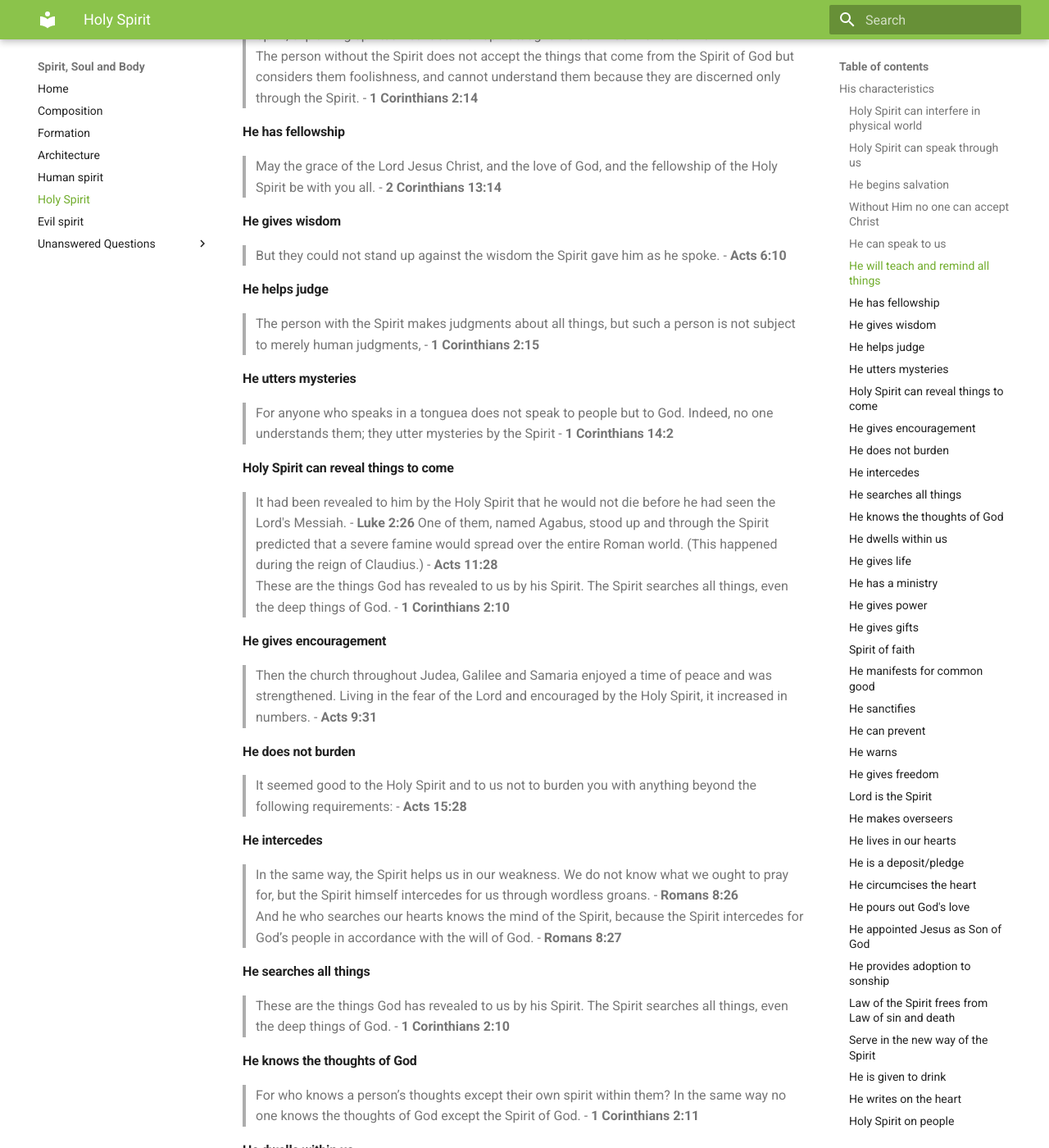
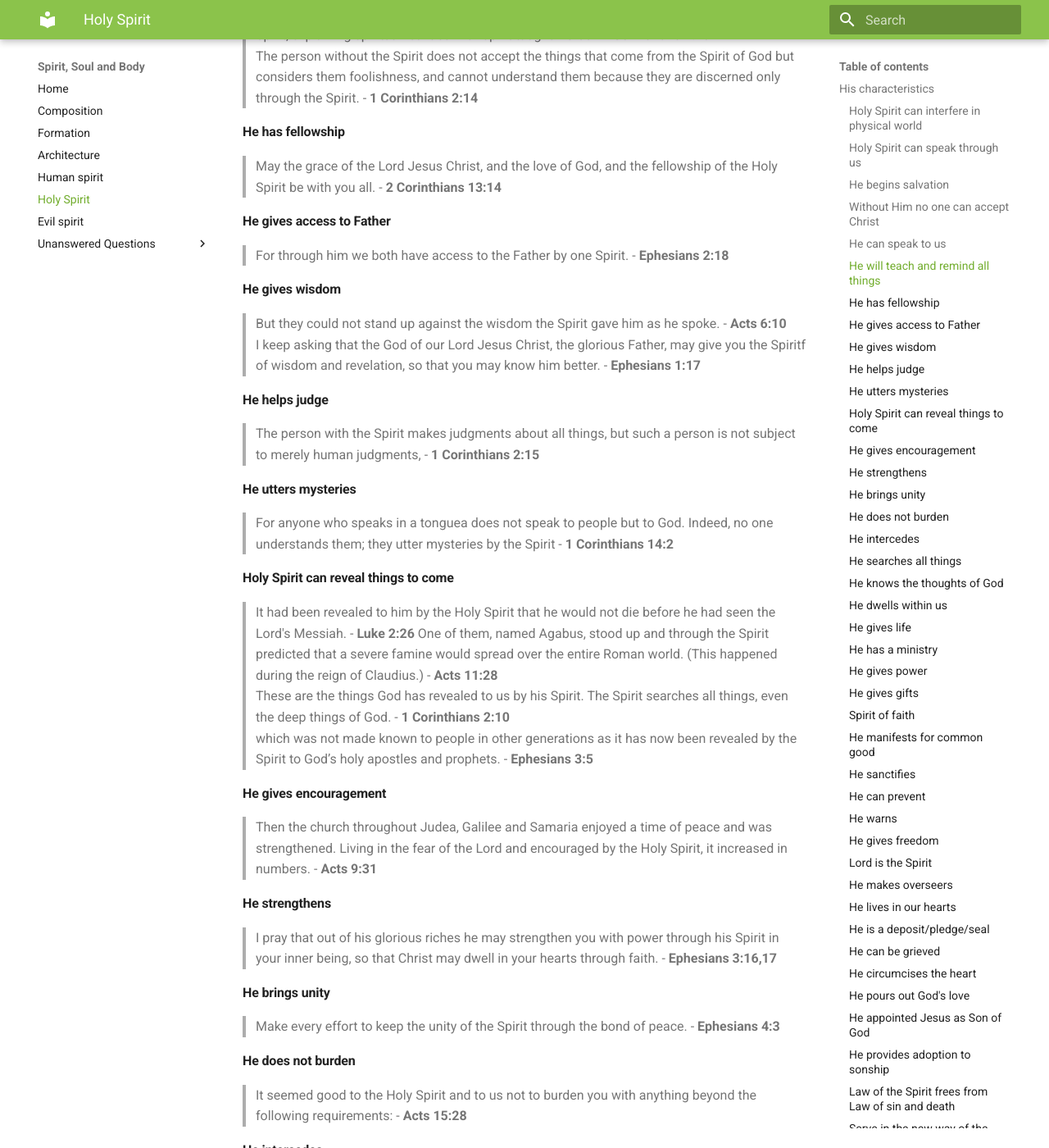
Before and after one commit to onedayatatime/spiritsoulbody, an MkDocs documentation site: the page built from docs/holy-spirit.md, in a window 1280 px wide and 1400 px high, scrolled down 1728 px. Shown: the whole window at 82% size. Built offline with MkDocs 1.6.1 and Material for MkDocs 9.7.7, drawn with Linux system fonts in a browser that asks for light colours; old or Windows-style settings are respelled for this version of MkDocs; some of the changed text lies outside the part shown.

Commit message:
Ephesians

```diff
--- a/docs/holy-spirit.md
+++ b/docs/holy-spirit.md
@@ -43,8 +43,12 @@
 #### He has fellowship
 > May the grace of the Lord Jesus Christ, and the love of God, and the fellowship of the Holy Spirit be with you all. - **2 Corinthians 13:14**
 
+#### He gives access to Father
+> For through him we both have access to the Father by one Spirit. - **Ephesians 2:18**
+
 #### He gives wisdom
 > But they could not stand up against the wisdom the Spirit gave him as he spoke. - **Acts 6:10**
+> I keep asking that the God of our Lord Jesus Christ, the glorious Father, may give you the Spiritf of wisdom and revelation, so that you may know him better. - **Ephesians 1:17**
 
 #### He helps judge
 > The person with the Spirit makes judgments about all things, but such a person is not subject to merely human judgments, - **1 Corinthians 2:15**
@@ -57,9 +61,16 @@
 > It had been revealed to him by the Holy Spirit that he would not die before he had seen the Lord's Messiah. - **Luke 2:26**
 > One of them, named Agabus, stood up and through the Spirit predicted that a severe famine would spread over the entire Roman world. (This happened during the reign of Claudius.) - **Acts 11:28**
 > These are the things God has revealed to us by his Spirit. The Spirit searches all things, even the deep things of God. - **1 Corinthians 2:10**
+> which was not made known to people in other generations as it has now been revealed by the Spirit to God’s holy apostles and prophets. - **Ephesians 3:5**
 
 #### He gives encouragement
 > Then the church throughout Judea, Galilee and Samaria enjoyed a time of peace and was strengthened. Living in the fear of the Lord and encouraged by the Holy Spirit, it increased in numbers. - **Acts 9:31**
+
+#### He strengthens
+> I pray that out of his glorious riches he may strengthen you with power through his Spirit in your inner being, so that Christ may dwell in your hearts through faith. - **Ephesians 3:16,17**
+
+#### He brings unity
+> Make every effort to keep the unity of the Spirit through the bond of peace. - **Ephesians 4:3**
 
 #### He does not burden
 > It seemed good to the Holy Spirit and to us not to burden you with anything beyond the following requirements: - **Acts 15:28**
@@ -80,6 +91,7 @@
 > Don’t you know that you yourselves are God’s temple and that God’s Spirit dwells in your midst? - **1 Corinthians 3:16**
 > Do you not know that your bodies are temples of the Holy Spirit, who is in you, whom you have received from God? You are not your own; - **1 Corinthians 6:19**
 > In my judgment, she is happier if she stays as she is—and I think that I too have the Spirit of God. - **1 Corinthians 7:40**
+> And in him you too are being built together to become a dwelling in which God lives by his Spirit. - **Ephesians 2:22**
 
 #### He gives life
 > The Spirit gives life; the flesh counts for nothing. The words I have spoken to you—they are full of the Spirit and life. - **John 6: 63**
@@ -132,9 +144,14 @@
 #### He lives in our hearts
 > He anointed us, set his seal of ownership on us, and put his Spirit in our hearts as a deposit, guaranteeing what is to come. - **2 Corinthians 1:22**
 
-#### He is a deposit/pledge
+#### He is a deposit/pledge/seal
 > He anointed us, set his seal of ownership on us, and put his Spirit in our hearts as a deposit, guaranteeing what is to come. - **2 Corinthians 1:22**
 > Now the one who has fashioned us for this very purpose is God, who has given us the Spirit as a deposit, guaranteeing what is to come. - **2 Corinthians 5:5**
+> And you also were included in Christ when you heard the message of truth, the gospel of your salvation. When you believed, you were marked in him with a seal, the promised Holy Spirit, who is a deposit guaranteeing our inheritance until the redemption of those who are God’s possession—to the praise of his glory. - **Ephesians 1: 13**
+> And do not grieve the Holy Spirit of God, with whom you were sealed for the day of redemption. - **Ephesians 4:30**
+
+#### He can be grieved
+> And do not grieve the Holy Spirit of God, with whom you were sealed for the day of redemption. - **Ephesians 4:30**
 
 #### He circumcises the heart
 > No, a person is a Jew who is one inwardly; and circumcision is circumcision of the heart, by the Spirit, not by the written code. - **Romans 2:29**
@@ -163,6 +180,7 @@
 
 #### He writes on the heart
 > You show that you are a letter from Christ, the result of our ministry, written not with ink but with the Spirit of the living God, not on tablets of stone but on tablets of human hearts. - **2 Corinthians 3:3**
+
 #### Holy Spirit on people
 > I will put my Spirit on him - **Matthew 12:18**
 > ... he(John) saw the Spirit of God descending like a dove and alighting on him(Jesus). - **Matthew 3:16**
@@ -196,6 +214,7 @@ TODO: Isaiah 42:1-4, 61:1
 > Then Ananias went to the house and entered it. Placing his hands on Saul, he said, “Brother Saul, the Lord—Jesus, who appeared to you on the road as you were coming here—has sent me so that you may see again and be filled with the Holy Spirit.” - **Acts 9:17**
 > Then Saul, who was also called Paul, filled with the Holy Spirit, looked straight at Elymas and said - **Acts 13:9**
 > And the disciples were filled with joy and with the Holy Spirit. - **Acts 13:52**
+> Do not get drunk on wine, which leads to debauchery. Instead, be filled with the Spirit, - **Ephesians 5:18**
 
 #### Full of Holy Spirit
 > Jesus, full of the Holy Spirit, left the Jordan - **Luke 4:1**
@@ -251,6 +270,8 @@ TODO: Isaiah 42:1-4, 61:1
 #### Hope through the Spirit
 > For through the Spirit we eagerly await by faith the righteousness for which we hope - **Galatians 5:5**
 
+#### Sword of the Spirit
+> Take the helmet of salvation and the sword of the Spirit, which is the word of God. - **Ephesians 6:17**
 
 #### Power of the Spirit
 > Jesus returned to Galilee in the power of the Spirit, - **Luke 4:14**
@@ -258,6 +279,9 @@ TODO: Isaiah 42:1-4, 61:1
 > ... by the power of signs and wonders, through the power of the Spirit of God... - **Romans 15:19**
 > My message and my preaching were not with wise and persuasive words, but with a demonstration of the Spirit’s power, - **1 Corinthians 2:4**
 > At that time the son born according to the flesh persecuted the son born by the power of the Spirit. - **Galatians 4:29**
+
+#### Praying in Spirit
+> And pray in the Spirit on all occasions with all kinds of prayers and requests. - **Ephesians 6:18**
 
 #### Love of the Spirit
 > I urge you, brothers and sisters, by our Lord Jesus Christ and by the love of the Spirit, to join me in my struggle by praying to God for me - **Romans 15:30**
```
Also changed, not shown: docs/evil-spirit.md (+4 -0 lines), docs/human-spirit.md (+2 -0 lines), docs/unanswered/holy-spirit.md (+2 -1 lines).
